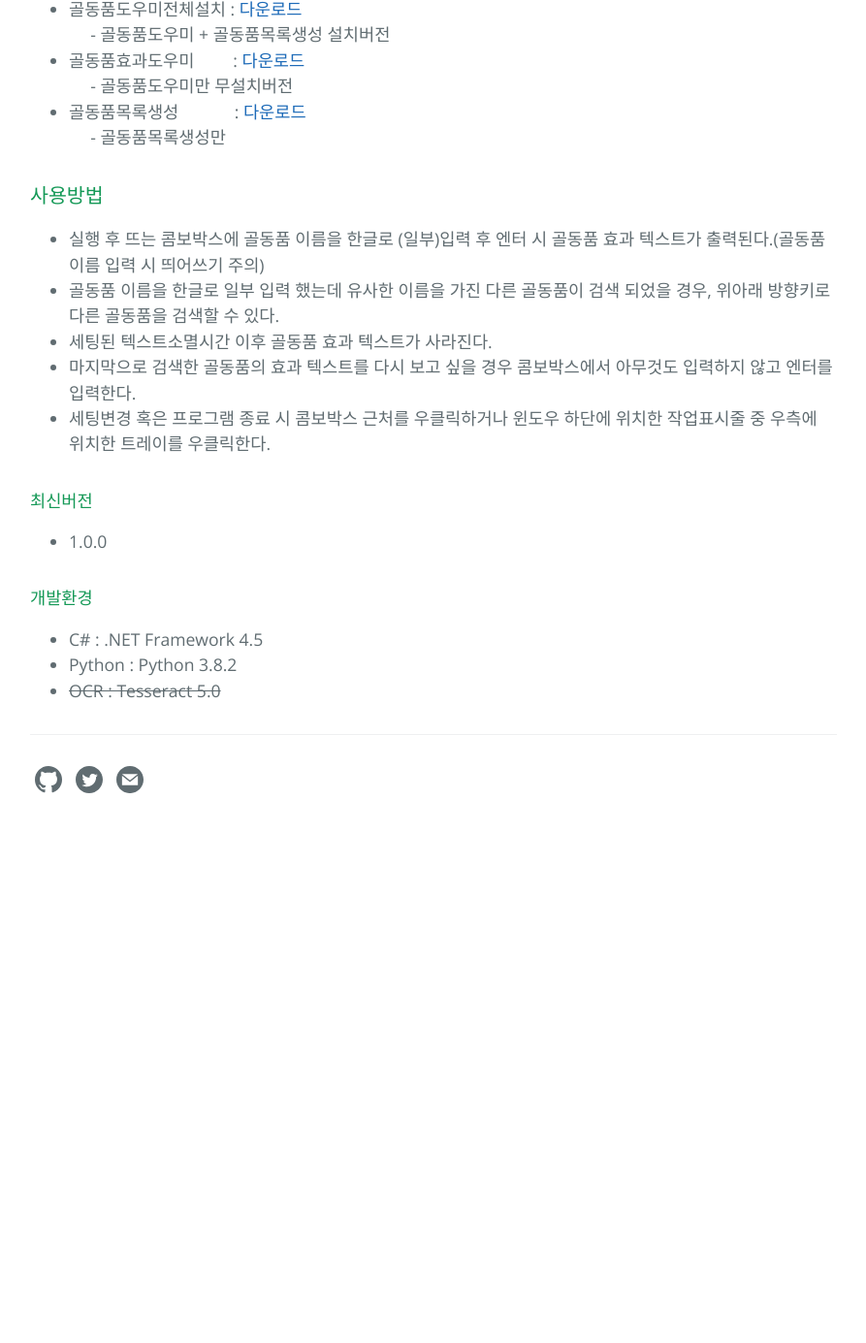
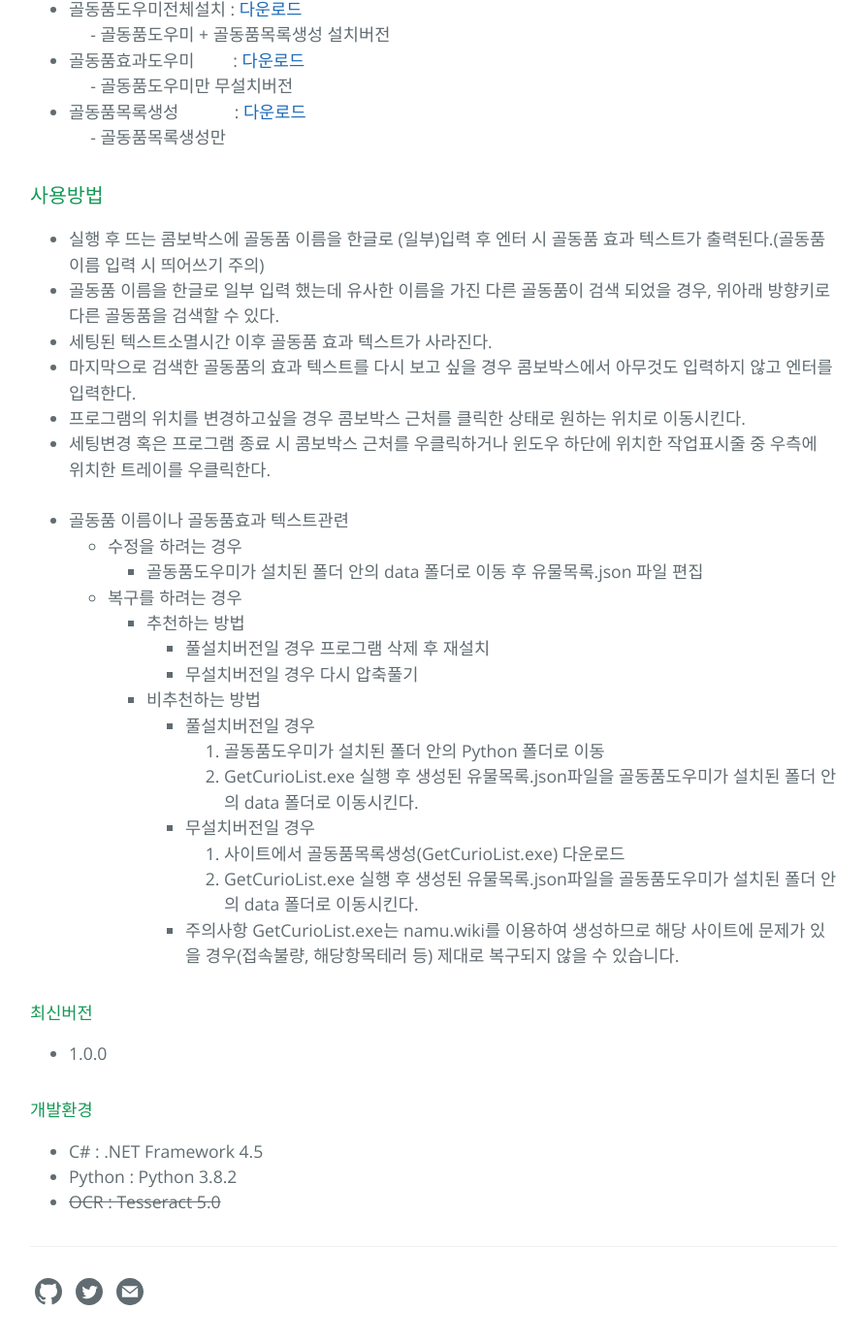
Before and after one commit to leipelt/hello-world, a Jekyll site: the page built from _posts/2020-05-11-골동품도우미.md, in a window 1280 px wide and 1400 px high, scrolled down 516 px. Shown: the top 1385 px of the window at 97% size, without its empty margins (193-1086 px from the left). Built offline with Jekyll 4.4.1, drawn with Linux system fonts in a browser that asks for light colours; before the commit the page ends 1388 px from its top, so only the background shows below that.

Commit message:
헤더 변경, 사용방법 추가

```diff
--- a/_posts/2020-05-11-골동품도우미.md
+++ b/_posts/2020-05-11-골동품도우미.md
@@ -21,14 +21,31 @@ categories: 다키스트던전, Darkest Dungeon
 - 골동품 이름을 한글로 일부 입력 했는데 유사한 이름을 가진 다른 골동품이 검색 되었을 경우, 위아래 방향키로 다른 골동품을 검색할 수 있다.
 - 세팅된 텍스트소멸시간 이후 골동품 효과 텍스트가 사라진다.
 - 마지막으로 검색한 골동품의 효과 텍스트를 다시 보고 싶을 경우 콤보박스에서 아무것도 입력하지 않고 엔터를 입력한다.
-- 세팅변경 혹은 프로그램 종료 시 콤보박스 근처를 우클릭하거나 윈도우 하단에 위치한 작업표시줄 중 우측에 위치한 트레이를 우클릭한다.
+- 프로그램의 위치를 변경하고싶을 경우 콤보박스 근처를 클릭한 상태로 원하는 위치로 이동시킨다.
+- 세팅변경 혹은 프로그램 종료 시 콤보박스 근처를 우클릭하거나 윈도우 하단에 위치한 작업표시줄 중 우측에 위치한 트레이를 우클릭한다.<br><br>
+- 골동품 이름이나 골동품효과 텍스트관련
+  - 수정을 하려는 경우
+    - 골동품도우미가 설치된 폴더 안의 data 폴더로 이동 후 유물목록.json 파일 편집
+  - 복구를 하려는 경우
+    - 추천하는 방법
+      - 풀설치버전일 경우 프로그램 삭제 후 재설치
+      - 무설치버전일 경우 다시 압축풀기
+    - 비추천하는 방법
+      - 풀설치버전일 경우
+        1. 골동품도우미가 설치된 폴더 안의 Python 폴더로 이동
+        2. GetCurioList.exe 실행 후 생성된 유물목록.json파일을 골동품도우미가 설치된 폴더 안의 data 폴더로 이동시킨다.
+      - 무설치버전일 경우
+        1. 사이트에서 골동품목록생성(GetCurioList.exe) 다운로드
+        2. GetCurioList.exe 실행 후 생성된 유물목록.json파일을 골동품도우미가 설치된 폴더 안의 data 폴더로 이동시킨다.
+      - 주의사항
+        GetCurioList.exe는 namu.wiki를 이용하여 생성하므로 해당 사이트에 문제가 있을 경우(접속불량, 해당항목테러 등) 제대로 복구되지 않을 수 있습니다.
 
 
-#### [](#header-3)최신버전
+#### [](#header-4)최신버전
 - 1.0.0
 
 
-#### [](#header-3)개발환경
+#### [](#header-4)개발환경
 - C#     : .NET Framework 4.5
 - Python : Python 3.8.2
 - ~~OCR    : Tesseract 5.0~~
```
